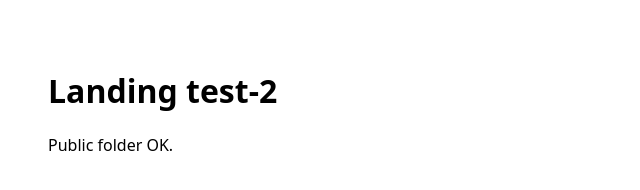
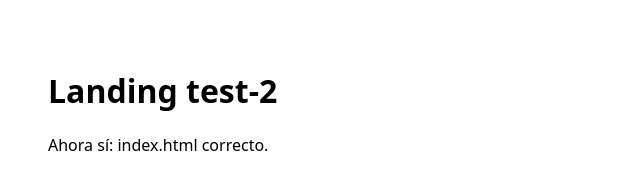
Before and after one commit to durang/morphic-landings, a plain HTML site: page public/landings/test-2/index.html in a window 1280 px wide. Shown: the whole page, without its empty margins (0-640 px from the left). Drawn offline with Linux system fonts and the light colour scheme.

Commit message:
fix: add index.html for public test-2

```diff
--- a/public/landings/test-2/index.html
+++ b/public/landings/test-2/index.html
@@ -7,6 +7,6 @@
 </head>
 <body style="font-family: system-ui; padding: 40px;">
   <h1>Landing test-2</h1>
-  <p>Public folder OK.</p>
+  <p>Ahora sí: index.html correcto.</p>
 </body>
 </html>
```
